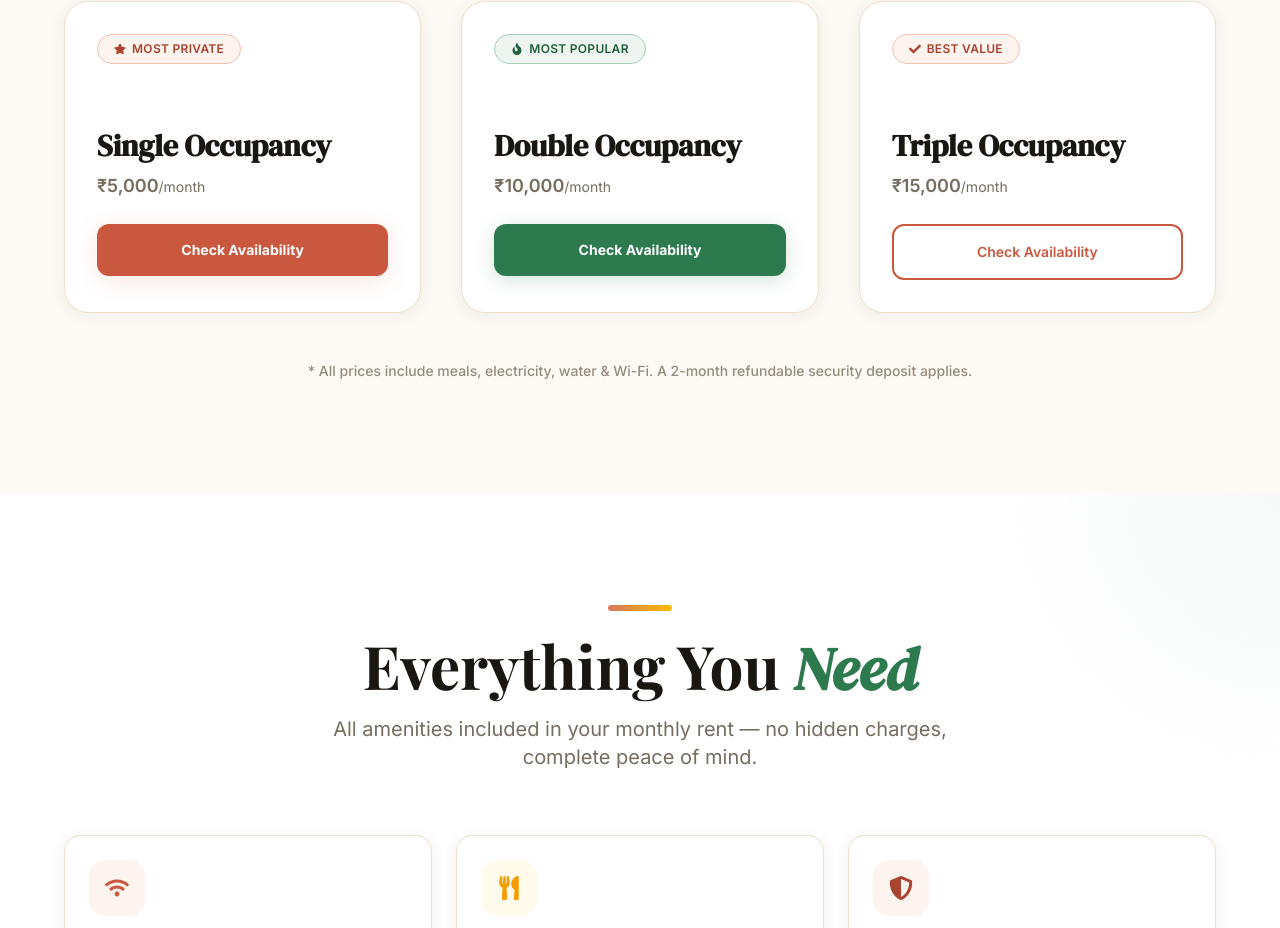
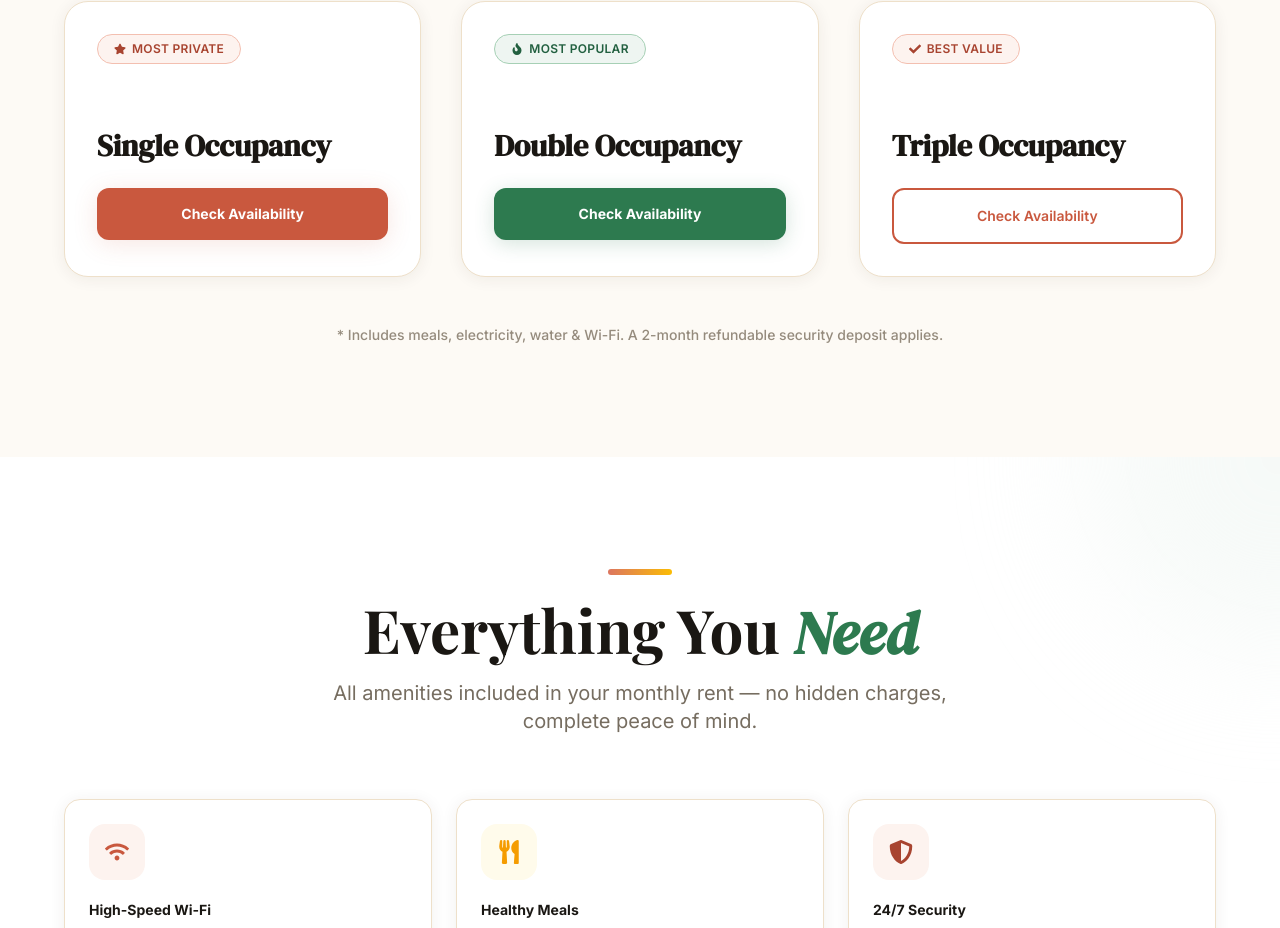
Before and after one commit to Muru-Pan/PG_Website, a React (Vite) app: page / in a window 1280 px wide. Shown: the part 1141-2069 px from the top of the page. Built offline with nearby package versions, Linux system fonts and the light colour scheme; a web font is replaced by a local one.

Commit message:
update: remove exact pricing from Rooms component

```diff
--- a/src/components/Rooms.jsx
+++ b/src/components/Rooms.jsx
@@ -97,8 +97,7 @@ export default function Rooms() {
 
                             {/* Content */}
                             <div className="p-5 md:p-8">
-                                <h3 className="font-accent text-2xl md:text-3xl font-bold text-charcoal-900 mb-2">{room.type}</h3>
-                                <p className="text-charcoal-500 font-semibold text-lg mb-4 md:mb-6">₹{room.price}<span className="text-sm font-normal">{room.period}</span></p>
+                                <h3 className="font-accent text-2xl md:text-3xl font-bold text-charcoal-900 mb-6">{room.type}</h3>
 
                                 <Link to="contact" smooth duration={600} offset={-80}>
                                     <button className={`${room.btnColor} w-full justify-center text-sm py-4 rounded-xl`}>
@@ -117,7 +116,7 @@ export default function Rooms() {
                     transition={{ delay: 0.8 }}
                     className="text-center text-charcoal-400 text-sm mt-12 font-medium"
                 >
-                    * All prices include meals, electricity, water & Wi-Fi. A 2-month refundable security deposit applies.
+                    * Includes meals, electricity, water & Wi-Fi. A 2-month refundable security deposit applies.
                 </motion.p>
             </div>
         </section >
```
